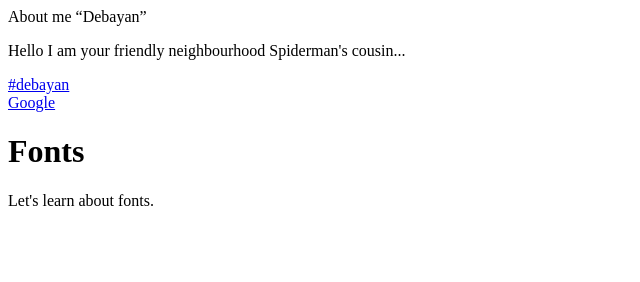
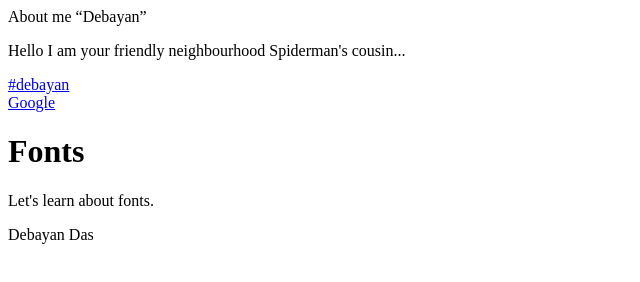
Before and after one commit to hi-it-isDebayan/css-easy, a plain HTML site: page Prog1/index.html in a window 1280 px wide. Shown: the whole page, without its empty margins (0-640 px from the left). Drawn offline with Linux system fonts and the light colour scheme.

Commit message:
Added another para to the bottom

```diff
--- a/Prog1/index.html
+++ b/Prog1/index.html
@@ -11,6 +11,7 @@
     <div class="box-2">
         <h1>Fonts</h1>
         <p>Let's learn about fonts.</p>
+        <p>Debayan Das </p>
     </div>
 </body>
 </html>
```
